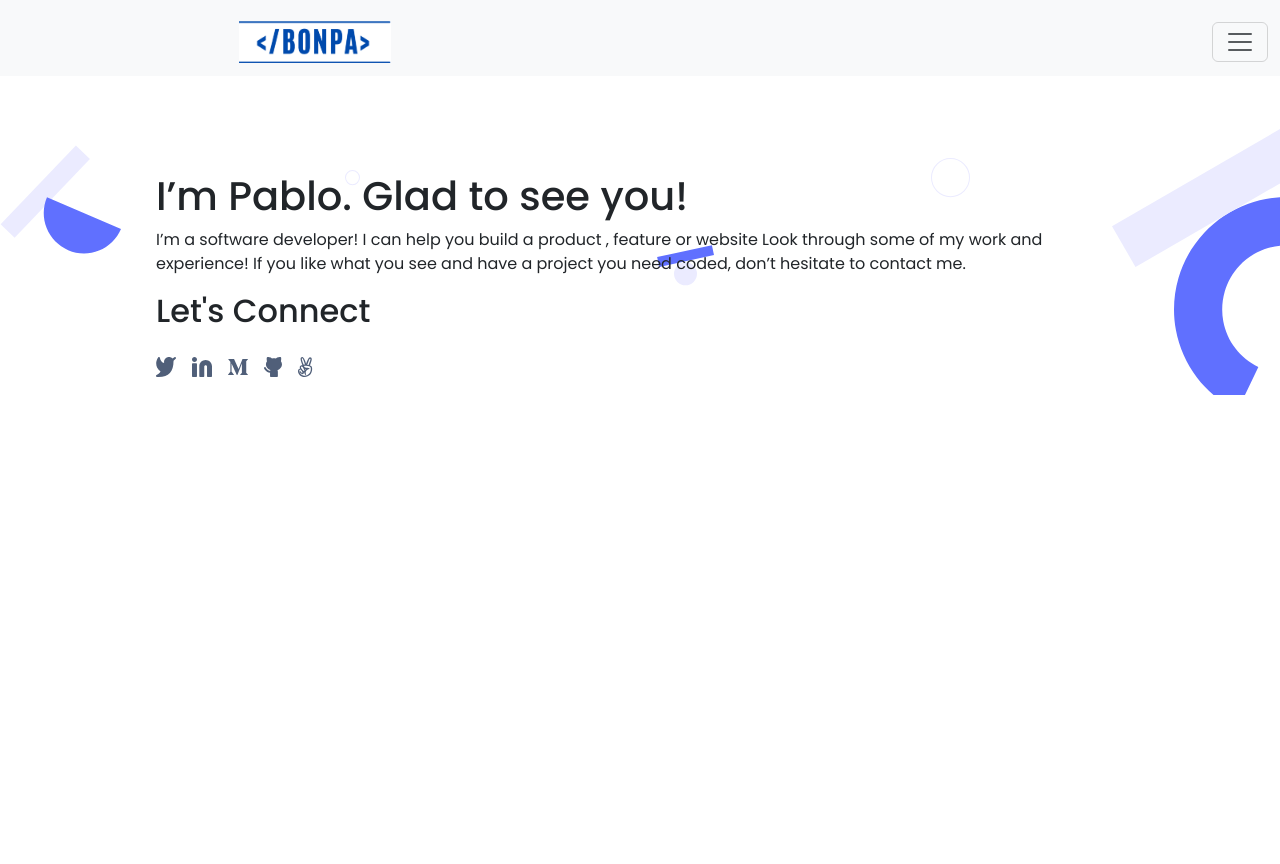
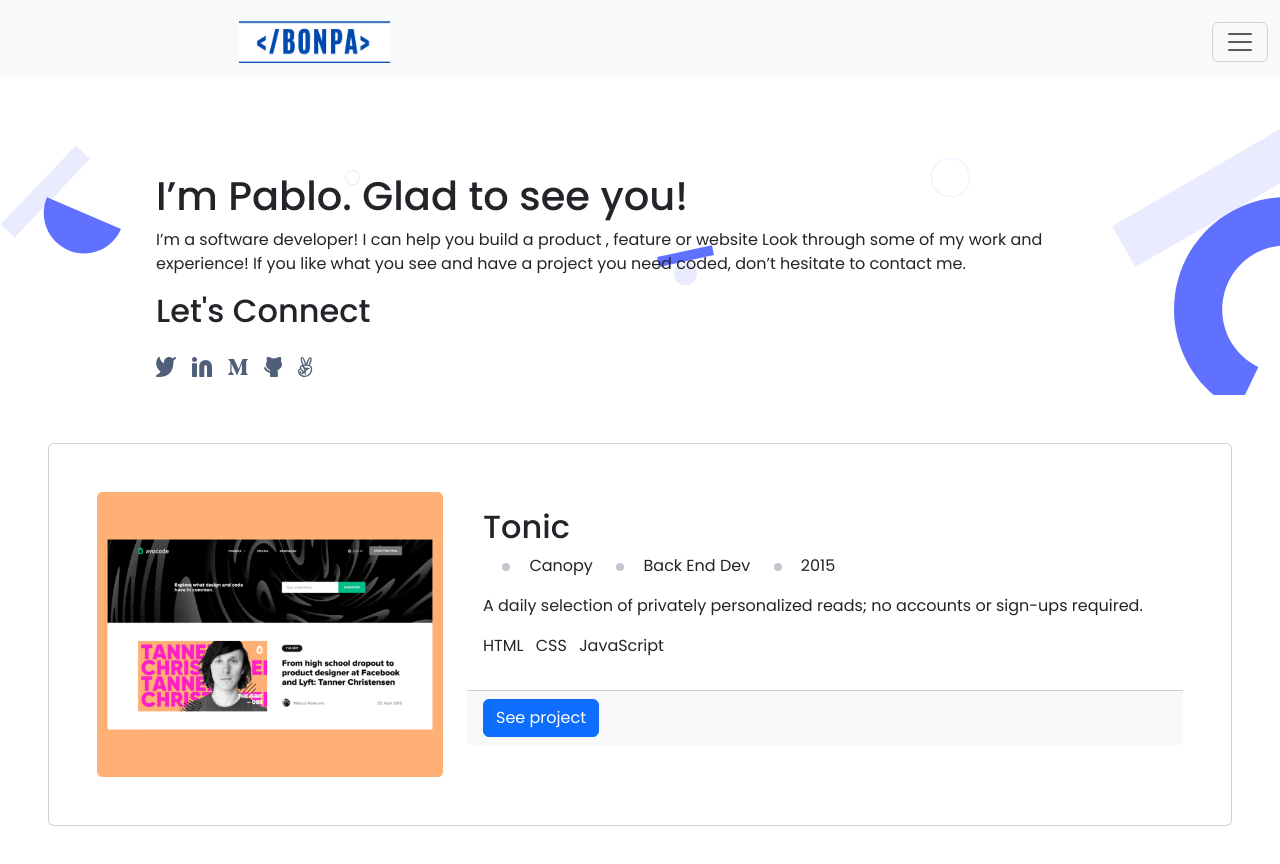
Before and after one commit to PabloBona/Bootstrap-pair-programming, a website: page index.html in a window 1280 px wide. Before the commit the page ends 800 px from the top, so only its background shows below. Drawn offline with nearby package versions, Linux system fonts and the light colour scheme.

Commit message:
- Implement new Card section - Update styles.css to enhance ul styling - Enhance visual appeal with addition of SVG images - Include PNG images for added visual assets

```diff
--- a/css/style.css
+++ b/css/style.css
@@ -24,3 +24,13 @@ ul {
   background-image: url(../img/Header-bg.svg) ;
   background-repeat: no-repeat;
 }
+
+.list-unstyled li::before {
+  content: url(../img/icons/circle.svg);
+  margin: 0 1.2rem;
+}
+
+.none {
+  display: flex;
+  align-items: center;
+}
--- a/index.html
+++ b/index.html
@@ -40,9 +40,35 @@
         <li><a href=""><img src="./img/icons/twofinger.svg" alt=""></a></li>
       </ul>
     </div>
-
   </section>
-
+  <section>
+    <div class="card none p-5 m-5">
+      <div class="row no-gutters">
+        <div class="col-md-4">
+          <img src="./img/snapshoot-portfolio.png" alt="Tonic Snapshot" class="card-img-top">
+        </div>
+        <div class="col-md-8">
+          <div class="card-body">
+            <h2 class="card-title">Tonic</h2>
+            <ul class="list-unstyled">
+              <li class="d-inline">Canopy</li>
+              <li class="d-inline">Back End Dev</li>
+              <li class="d-inline">2015</li>
+            </ul>
+            <p class="card-text">A daily selection of privately personalized reads; no accounts or sign-ups required.</p>
+            <ul class="list-inline">
+              <li class="list-inline-item"><span class="badge badge-primary"></span>HTML</li>
+              <li class="list-inline-item"><span class="badge badge-primary"></span>CSS</li>
+              <li class="list-inline-item"><span class="badge badge-primary"></span>JavaScript</li>
+            </ul>
+          </div>
+          <div class="card-footer">
+            <a href="#" class="btn btn-primary">See project</a>
+          </div>
+        </div>
+      </div>
+    </div>
+  </section>
   <script src="https://cdn.jsdelivr.net/npm/bootstrap@5.3.0-alpha3/dist/js/bootstrap.bundle.min.js" integrity="sha384-ENjdO4Dr2bkBIFxQpeoTz1HIcje39Wm4jDKdf19U8gI4ddQ3GYNS7NTKfAdVQSZe" crossorigin="anonymous"></script>
 </body>
 </html>
```
Also changed, not shown: img/circle.svg (added), img/icons/circle.svg (added), img/snapshoot-portfolio.png (added), img/snapshoot-portfolio2.png (added).
